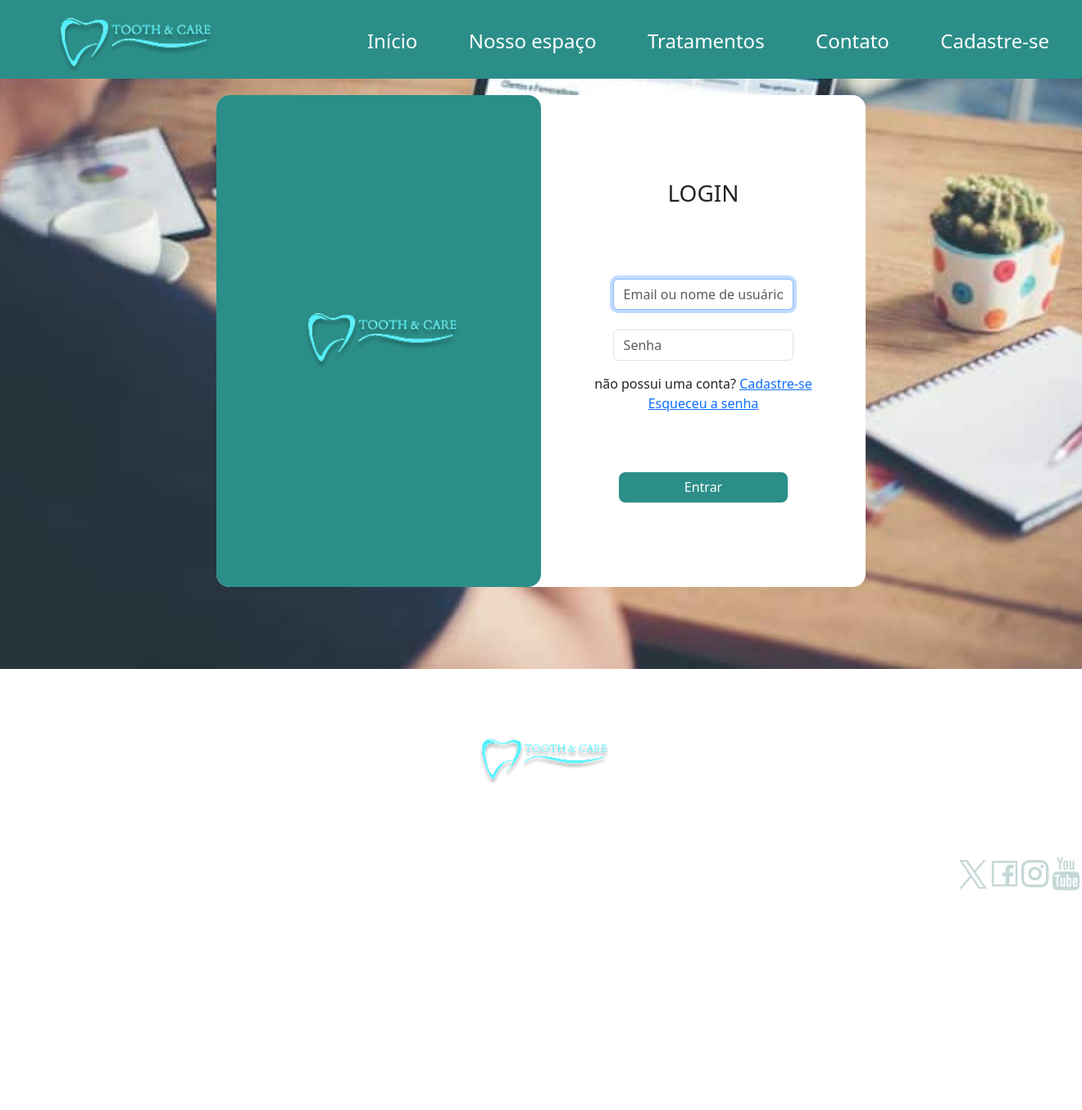
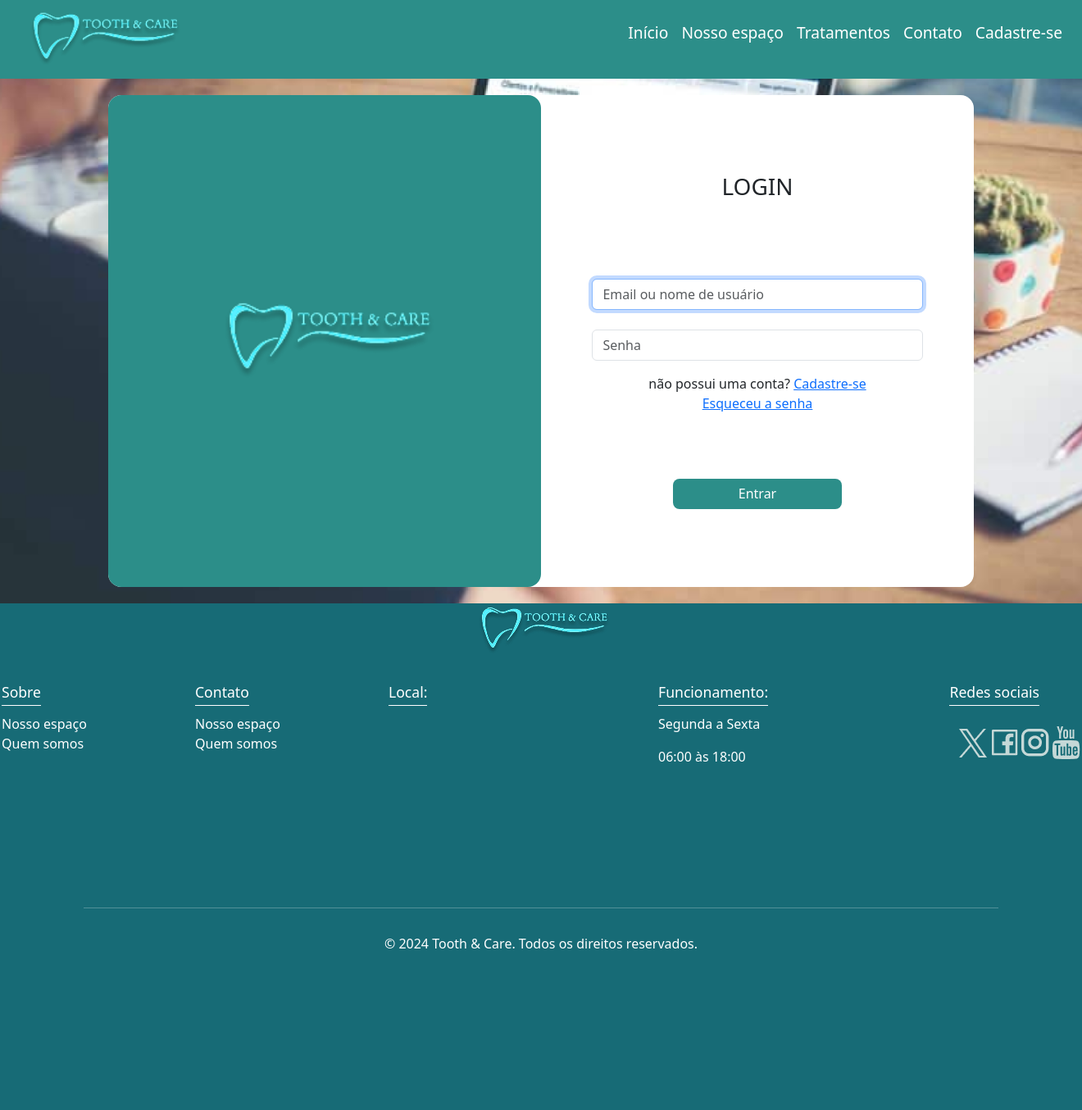
Before and after one commit to SENAI-Morvan-Figueiredo/Clinica-tooth-and-care, a Django app: page /login in a window 1320 px wide. Shown: the whole page at 82% size. After the commit the page ends 1157 px from the top, so only its background shows below. Run offline with Django 5.2, Linux system fonts and the light colour scheme; a map, chart or similar area stays blank; some libraries are stand-ins or nearby versions; grey boxes are pictures that could not be loaded.

Commit message:
ajustes na navbar

```diff
--- a/tooth_n_care/static/css/home.css
+++ b/tooth_n_care/static/css/home.css
@@ -13,38 +13,42 @@ body {
 header{
     background-color: #2C8E89;
     display: flex;
-    width: 100% ;
+    width: 100%;
     height: 6rem;
     justify-content: space-between;
-
+    padding-inline: 1rem;
 }
 
-#logo{
-    margin-top: 1rem;
-    margin-left: 3rem;
-
+#logo {
+    height: 80%;
+    margin-block: auto;
 }
 
 .menu{
     display: flex;
-    gap: 1.4rem;
-    list-style:none
+    justify-content: space-between;
+    list-style: none;
+    padding-left: 0;
+}
 
-
+.menu li {
+    display: flex;
+    align-items: center;
+    margin-inline: 0.5rem;
 }
 
 .menu li a{
     text-decoration: none;
     color: white;
-    font-size: 1.5rem;
+    font-size: 1.2rem;
     display: inline-block;
-    margin-right: 2.5rem;
-    margin-top: 2rem;
-
+    text-wrap: nowrap;
+    transition: 0.3s ease-in-out;
 }
 
-
-
+.menu li a:hover {
+    color: #000000;
+}
 
 #banner{
     position: relative;
@@ -328,16 +332,12 @@ section button{
     margin-top: 300px;
     width: 100%;
     position: relative;
-
-
 }
 
 #paulista{
     width: 100%;
     height: auto;
     filter: brightness(0.7);
-
-
 }
 .cards_local{
     position: absolute;
@@ -395,14 +395,8 @@ section button{
 
 
 .footer {
-<<<<<<< HEAD
     background-color: #176B76;
     color: #ffffff;
-    margin-top: 160px;
-=======
-    background-color: #176B76;
-    color: #ffffff;
->>>>>>> main
     font-family: Arial, sans-serif;
 }
 
@@ -418,15 +412,10 @@ section button{
 
 
 .footer-content-row {
-<<<<<<< HEAD
     display: flex;
     align-items: flex-start;
     margin-top: 30px;
     margin-bottom: 30px;
-=======
-    display: flex;
-    align-items: flex-start;
->>>>>>> main
 }
 
 
@@ -485,3 +474,29 @@ section button{
 #maps{
     position: absolute;
 }
+
+@media (max-width: 768px) {
+    #logo {
+        height: 40%;
+    }
+
+    header .menu li {
+        margin-inline: 4px;
+    }
+
+    header .menu li a {
+        font-size: 1rem;
+    }
+}
+
+@media (max-width: 550px) {
+    #logo {
+        display: none;
+    }
+    header .menu {
+        margin: auto;
+    }
+    header menu li {
+        margin-inline: auto;
+    }
+}
--- a/tooth_n_care/static/css/login.css
+++ b/tooth_n_care/static/css/login.css
@@ -13,13 +13,16 @@
 
 #form-container {
     min-height: 600px;
-    width: 60%;
+    width: 80%;
+    min-width: 300px;
     background: white;
 }
 
-
 #form-container .col:nth-child(1) {
     background: #2C8E89;
+    display: flex;
+    justify-content: center;
+    align-items: center;
 }
 
 #form-container .col:nth-child(1) img {
@@ -27,7 +30,7 @@
 }
 
 form {
-    padding: 3rem;
+    padding: 2rem 0;
     justify-content: space-evenly;
     height: 100%;
     width: 100%;
@@ -56,3 +59,9 @@ form button:active {
     border: 1px solid #000000;
     transition: 0.2s ease-in-out;
 }
+
+@media (max-width: 768px) {
+    #form-container .col:nth-child(1) {
+        display: none;
+    }
+}
--- a/tooth_n_care/templates/account/login.html
+++ b/tooth_n_care/templates/account/login.html
@@ -15,7 +15,7 @@
     <img src="{% static 'img/background_login.png' %}" alt="background" id="background-image">
     <!-- login form -->
     <div class="row rounded-4" id="form-container">
-        <div class="col rounded-4 d-flex justify-content-center align-items-center">
+        <div class="col rounded-4 ">
             <img src="{% static 'img/page_home/tc_logo.png' %}" alt="logo">
         </div>
         <div class="col d-flex justify-content-center align-items-center">
```
